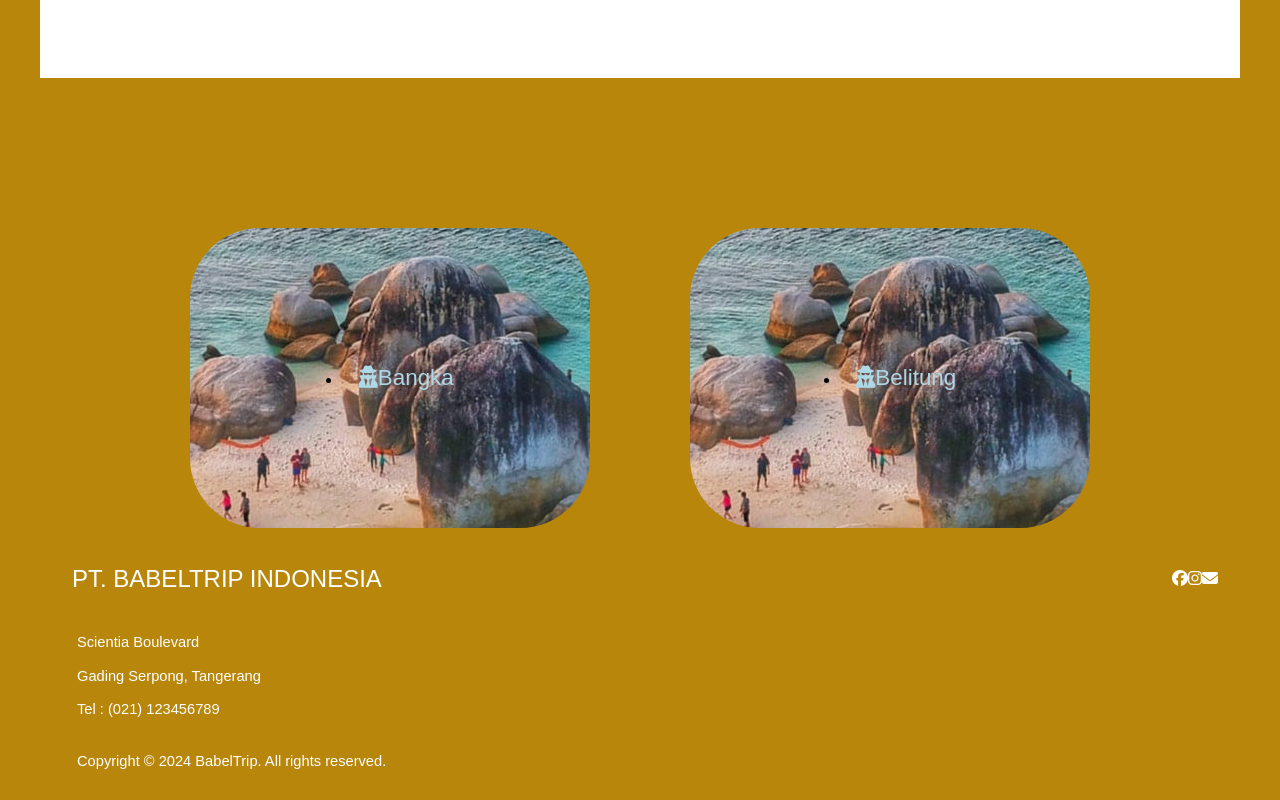
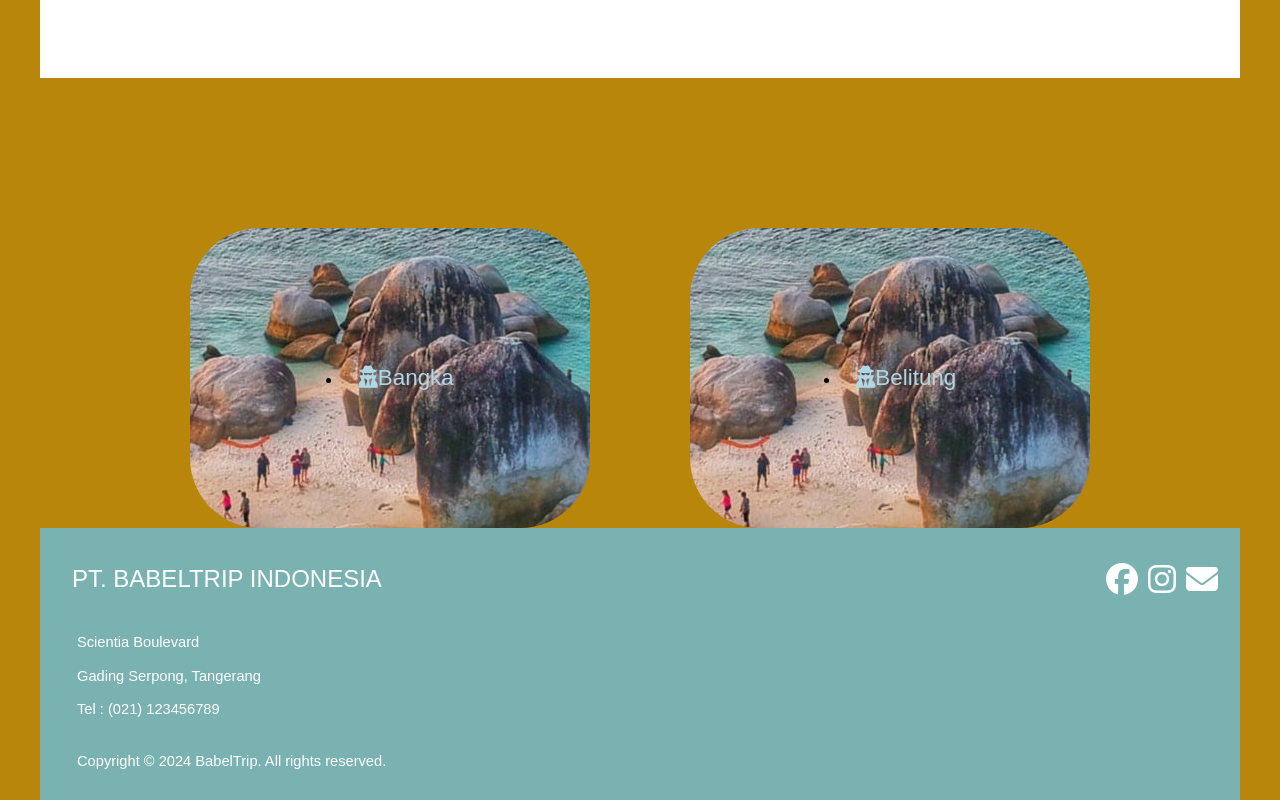
Before and after one commit to ptikelompok8/UAS, a React (Create React App) app: page / in a window 1280 px wide. Shown: the part 2522-3322 px from the top of the page. Built offline with nearby package versions, Linux system fonts and the light colour scheme; no server answers; a web font is replaced by a local one.

Commit message:
Update FooterStyles.css

```diff
--- a/src/components/FooterStyles.css
+++ b/src/components/FooterStyles.css
@@ -1,7 +1,7 @@
 .AboutUs {
   position: relative;
   width: 100%;
-  background-color: darkgoldenrod;
+  background-color: #7AB2B2;
   color: white;
   padding: 20px;
   top: 100%;
@@ -20,6 +20,28 @@
   align-items: center;
 }
 
+.Social {
+  margin-left: 00px;
+}
+
+#Facebook {
+  font-size: 2rem;
+  margin-left: 10px;
+  cursor: pointer;
+}
+
+#Instagram {
+  font-size: 2rem;
+  margin-left: 10px;
+  cursor: pointer;
+}
+
+#Gmail {
+  font-size: 2rem;
+  margin-left: 10px;
+  cursor: pointer;
+}
+
 .Bot,
 .PT {
   margin-left: 10px;
```
